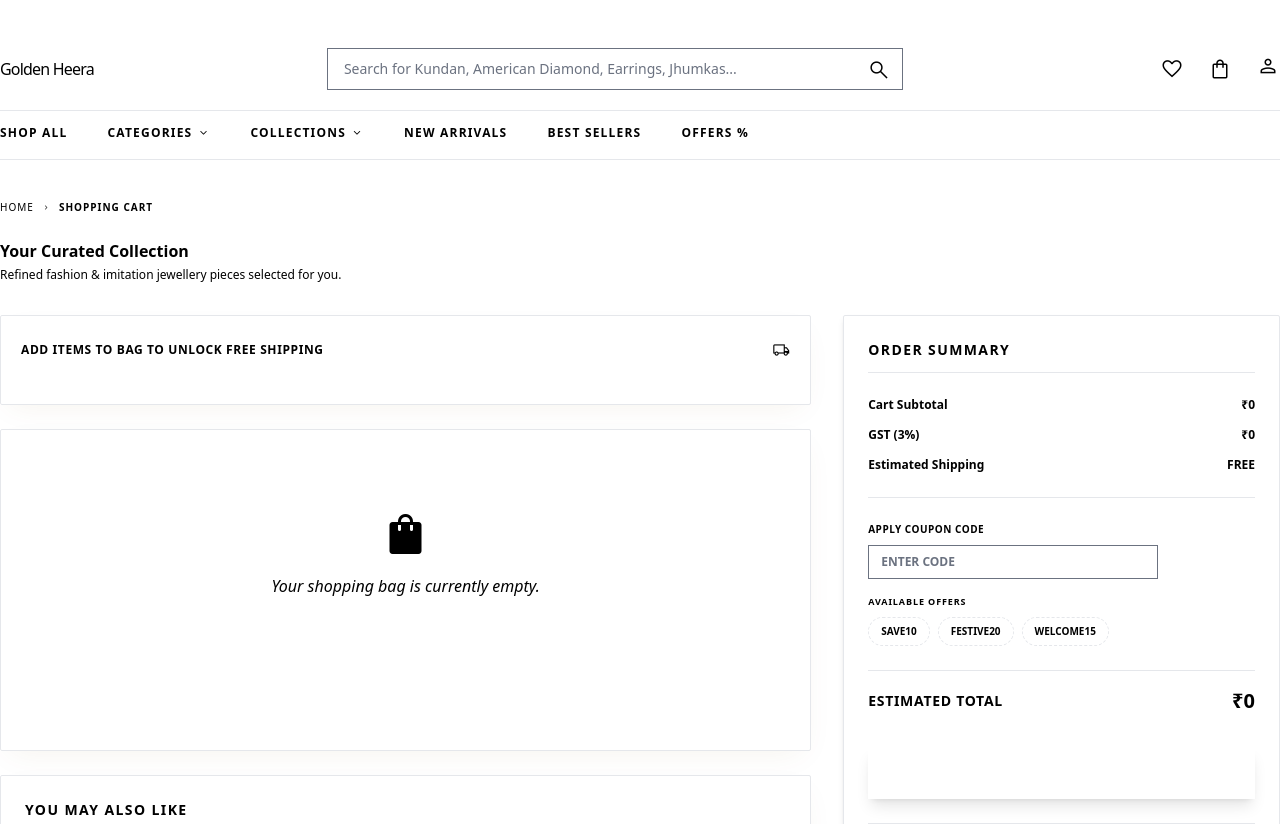
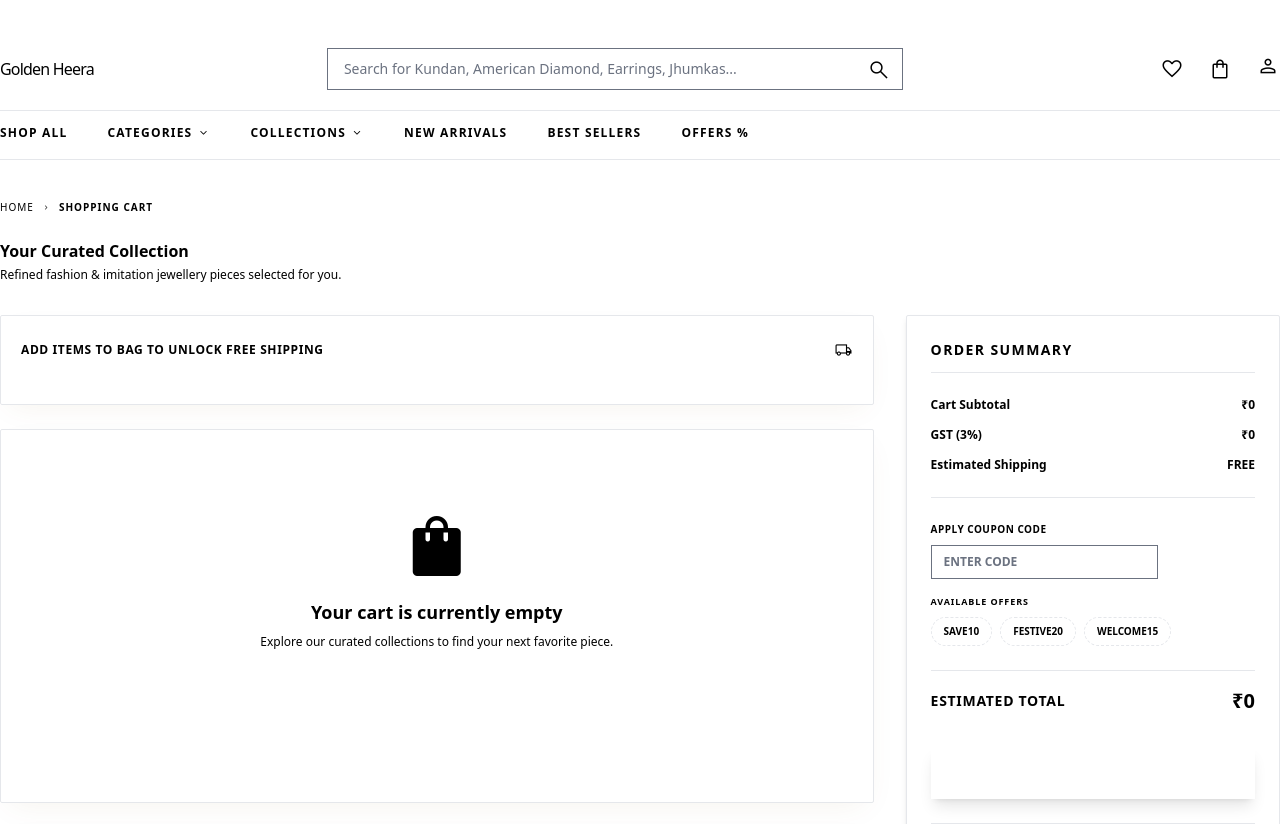
Before and after one commit to ScaleUp-Co/Golden-Heera, a plain HTML site: page cart.html in a window 1280 px wide. Shown: the top 824 px of the page. Drawn offline with nearby package versions, Linux system fonts and the light colour scheme; a web font is replaced by a local one.

Commit message:
Fix ReferenceError row in cart.html and set layout columns to 70/30

```diff
--- a/cart.html
+++ b/cart.html
@@ -57,11 +57,11 @@
         <p class="text-on-surface-variant text-xs font-body-md">Refined fashion & imitation jewellery pieces selected for you.</p>
     </header>
 
-    <!-- 65% / 35% Layout -->
+    <!-- 70% / 30% Layout -->
     <div class="flex flex-col lg:flex-row gap-8 items-start">
 
-        <!-- Left Side: Cart Items & Progress (65%) -->
-        <div class="w-full lg:w-[65%] space-y-6">
+        <!-- Left Side: Cart Items & Progress (70%) -->
+        <div class="w-full lg:w-[70%] space-y-6">
 
             <!-- Free Shipping Progress Bar -->
             <div class="bg-white border border-outline-variant/30 p-5 shadow-xs luxury-shadow rounded-sm">
@@ -88,8 +88,8 @@
             </section>
         </div>
 
-        <!-- Right Side: Order Summary Sticky Card (35%) -->
-        <aside class="w-full lg:w-[35%] sticky top-28">
+        <!-- Right Side: Order Summary Sticky Card (30%) -->
+        <aside class="w-full lg:w-[30%] sticky top-28">
             <div class="bg-white p-6 border border-outline-variant/30 shadow-md luxury-shadow rounded-sm">
                 <h2 class="font-headline-sm text-sm uppercase tracking-widest font-bold mb-6 pb-3 border-b border-outline-variant/20">Order Summary</h2>
 
@@ -194,10 +194,11 @@
 
         if (cart.length === 0) {
             container.innerHTML = `
-                <div class="py-20 text-center border border-outline-variant/30 bg-white luxury-shadow rounded-sm">
-                    <span class="material-symbols-outlined text-5xl text-primary mb-4" style="font-variation-settings: 'FILL' 1;">shopping_bag</span>
-                    <p class="font-display-lg text-headline-sm text-on-surface-variant italic mb-6">Your shopping bag is currently empty.</p>
-                    <a href="collections.html" class="bg-primary text-white px-10 py-4 uppercase font-label-sm text-xs tracking-widest hover:opacity-90 transition-all inline-block font-semibold">Explore Collections</a>
+                <div class="py-20 text-center border border-outline-variant/30 bg-white luxury-shadow rounded-sm col-span-full">
+                    <span class="material-symbols-outlined text-7xl text-primary mb-4" style="font-variation-settings: 'FILL' 1;">shopping_bag</span>
+                    <h3 class="font-headline-sm text-lg font-bold text-on-surface mb-2">Your cart is currently empty</h3>
+                    <p class="text-xs text-on-surface-variant/80 mb-6">Explore our curated collections to find your next favorite piece.</p>
+                    <a href="collections.html" class="bg-primary text-white px-10 py-4 uppercase font-label-sm text-xs tracking-widest hover:opacity-90 transition-all inline-block font-semibold">Continue Shopping</a>
                 </div>
             `;
             updateSummary(0);
@@ -219,8 +220,8 @@
             const card = document.createElement('div');
             card.className = 'bg-white border border-outline-variant/30 p-5 shadow-xs luxury-shadow rounded-sm flex gap-4 md:gap-6 relative group';
             card.innerHTML = `
-                <!-- Product Image -->
-                <div class="w-24 h-24 md:w-32 md:h-32 overflow-hidden bg-surface-container border border-outline-variant/20 flex-shrink-0">
+                <!-- Product Image (120px) -->
+                <div class="w-[120px] h-[120px] overflow-hidden bg-surface-container border border-outline-variant/20 flex-shrink-0">
                     <img class="w-full h-full object-cover transition-transform duration-500 group-hover:scale-105" alt="${productName}" src="${item.image}"/>
                 </div>
 
@@ -263,7 +264,7 @@
                     </div>
                 </div>
             `;
-            container.appendChild(row);
+            container.appendChild(card);
         });
 
         const subtotal = cart.reduce((acc, curr) => acc + (curr.price * curr.qty), 0);
```
